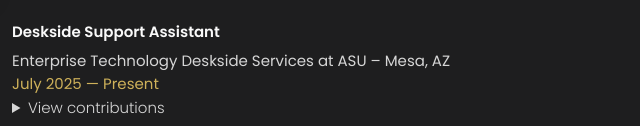
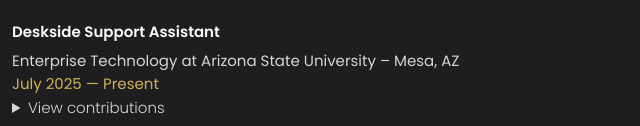
Before and after one commit to arhaannair/portfolio, a plain HTML site: page index.html in a window 1280 px wide. Both pictures are taken after a click on the button "Resume". Shown: the part 674-800 px from the top of the page, 424-1064 px from the left. Drawn offline with nearby package versions, Linux system fonts and the light colour scheme.

Commit message:
Update index.html

```diff
--- a/index.html
+++ b/index.html
@@ -539,7 +539,7 @@
             <li class="timeline-item">
 
               <h4 class="h4 timeline-item-title">Deskside Support Assistant</h4>
-              <p class="timeline-location">Enterprise Technology Deskside Services at ASU – Mesa, AZ</p>
+              <p class="timeline-location">Enterprise Technology at Arizona State University – Mesa, AZ</p>
               <span>July 2025 — Present</span>
 
               <details>
```
